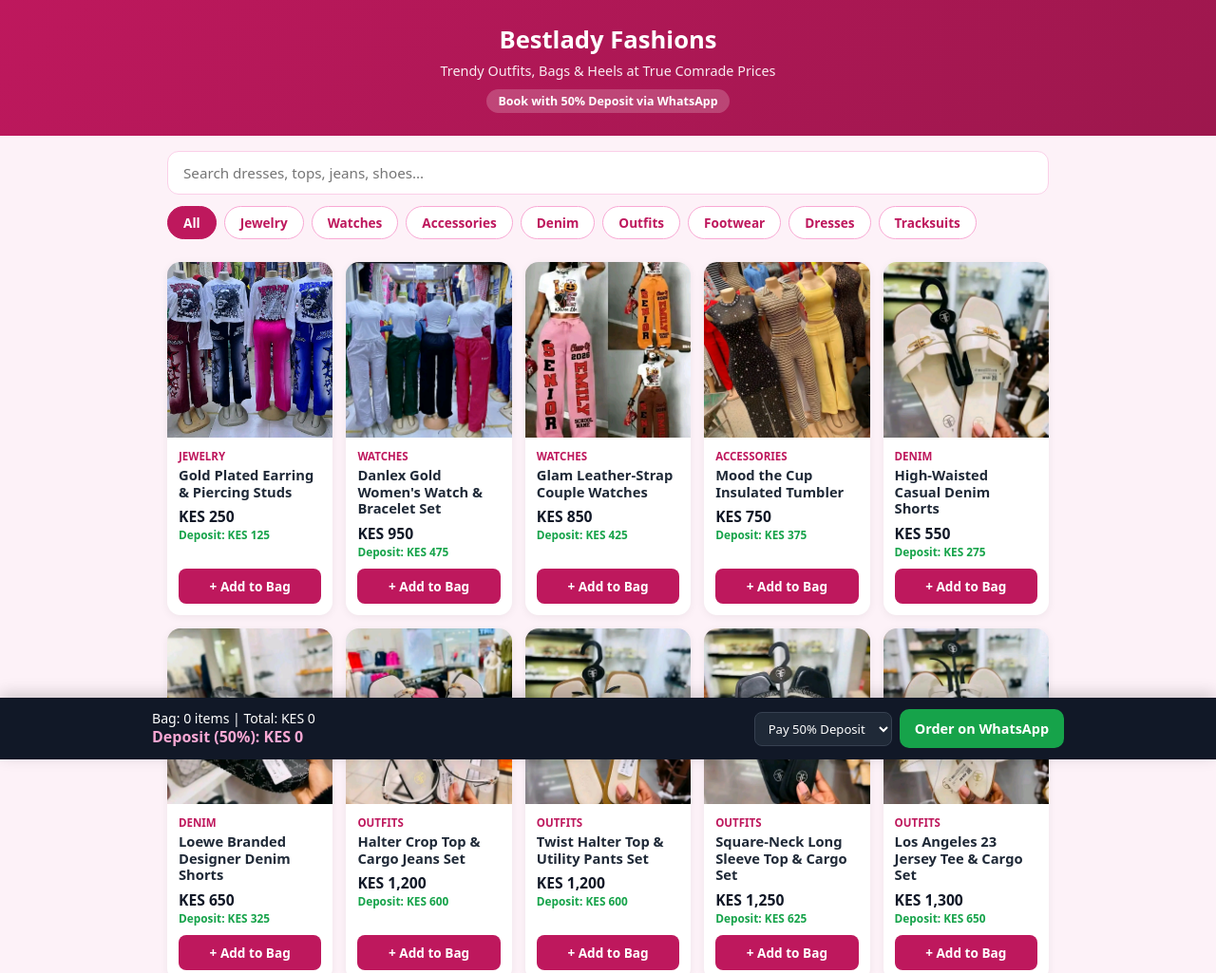
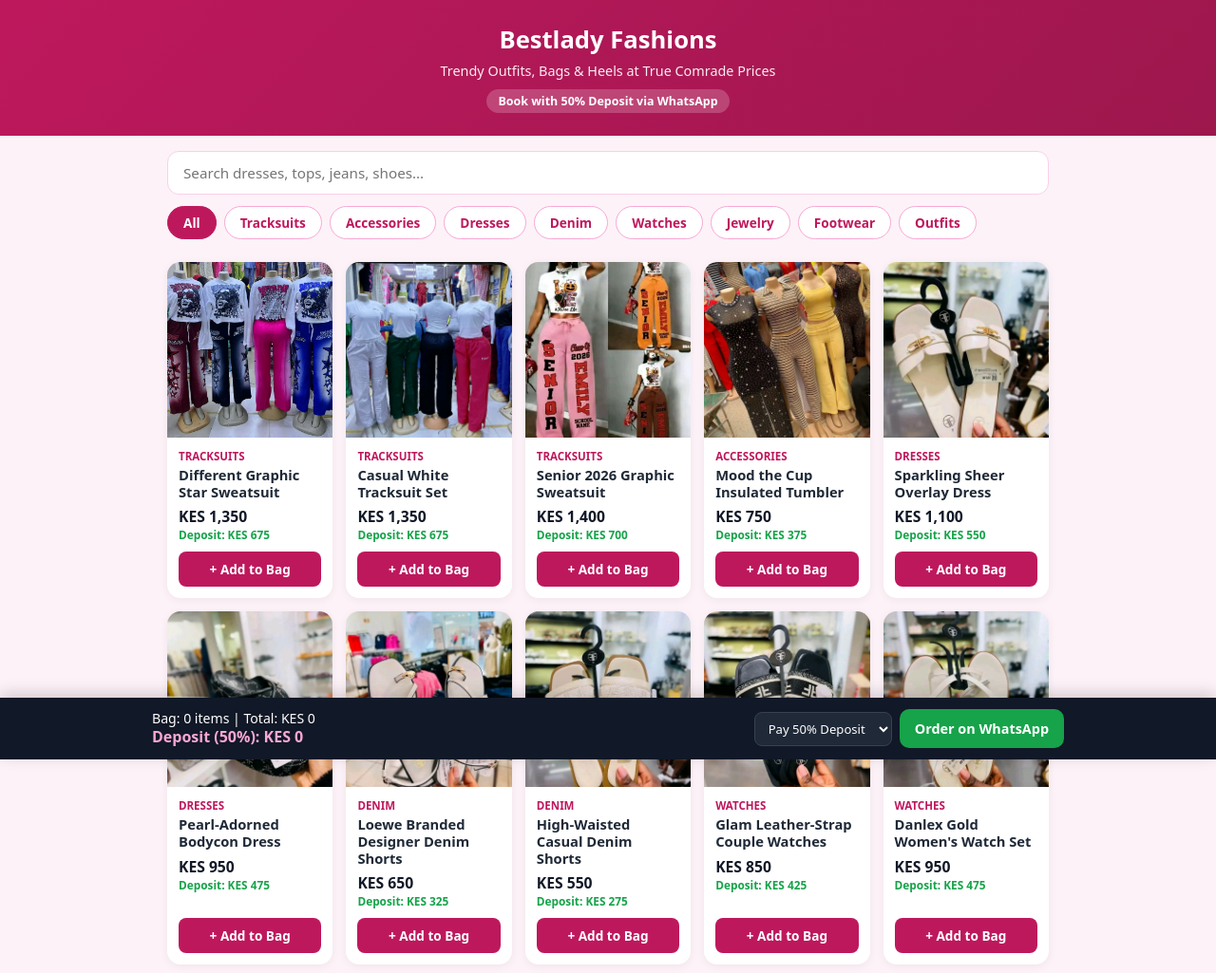
Before and after one commit to onkundimorgan292-cpu/Smartladies, a plain HTML site: page index.html in a window 1280 px wide. Shown: the top 1025 px of the page at 95% size. Drawn offline with Linux system fonts and the light colour scheme.

Commit message:
Update index.html

```diff
--- a/index.html
+++ b/index.html
@@ -196,28 +196,28 @@
   <script>
     const WHATSAPP_NUMBER = "254700000000";
 
-    // 100% Perfectly Matched Sequence with Clean Horizontal Grid Alignment
+    // 100% Verified File-to-Product Strict Mapping & Uniform Horizon Layout
     const allProducts = [
-      { id: 1, name: "Gold Plated Earring & Piercing Studs", category: "Jewelry", price: 250, image: "1794590809686.jpg" },
-      { id: 2, name: "Danlex Gold Women's Watch & Bracelet Set", category: "Watches", price: 950, image: "1794590812883.jpg" },
-      { id: 3, name: "Glam Leather-Strap Couple Watches", category: "Watches", price: 850, image: "1794590816073.jpg" },
+      { id: 1, name: "Different Graphic Star Sweatsuit", category: "Tracksuits", price: 1350, image: "1794590809686.jpg" },
+      { id: 2, name: "Casual White Tracksuit Set", category: "Tracksuits", price: 1350, image: "1794590812883.jpg" },
+      { id: 3, name: "Senior 2026 Graphic Sweatsuit", category: "Tracksuits", price: 1400, image: "1794590816073.jpg" },
       { id: 4, name: "Mood the Cup Insulated Tumbler", category: "Accessories", price: 750, image: "1794590850792.jpg" },
-      { id: 5, name: "High-Waisted Casual Denim Shorts", category: "Denim", price: 550, image: "1794591118777.jpg" },
-      { id: 6, name: "Loewe Branded Designer Denim Shorts", category: "Denim", price: 650, image: "1794591122362.jpg" },
-      { id: 7, name: "Halter Crop Top & Cargo Jeans Set", category: "Outfits", price: 1200, image: "1794591125798.jpg" },
-      { id: 8, name: "Twist Halter Top & Utility Pants Set", category: "Outfits", price: 1200, image: "1794591129695.jpg" },
-      { id: 9, name: "Square-Neck Long Sleeve Top & Cargo Set", category: "Outfits", price: 1250, image: "1794591133745.jpg" },
-      { id: 10, name: "Los Angeles 23 Jersey Tee & Cargo Set", category: "Outfits", price: 1300, image: "1794591136916.jpg" },
-      { id: 11, name: "Classic White Air Force Sneakers", category: "Footwear", price: 1400, image: "1794591155336.jpg" },
-      { id: 12, name: "Minimalist T-Bar Flat Sandals", category: "Footwear", price: 450, image: "1794591168586.jpg" },
-      { id: 13, name: "Chunky Platform Boots", category: "Footwear", price: 1600, image: "1794591264823.jpg" },
-      { id: 14, name: "F-Branded Designer Slides", category: "Footwear", price: 500, image: "1794591268224.jpg" },
-      { id: 15, name: "Pearl-Adorned Bodycon Dress", category: "Dresses", price: 950, image: "IMG-20260925-WA0063.jpg" },
-      { id: 16, name: "Sparkling Sheer Overlay Dress", category: "Dresses", price: 1100, image: "IMG-20260925-WA0097.jpg" },
-      { id: 17, name: "Dior Logo Tee & Colorful Joggers", category: "Tracksuits", price: 1350, image: "IMG-20261014-WA0010.jpg" },
-      { id: 18, name: "Senior 2026 Graphic Sweatsuit", category: "Tracksuits", price: 1400, image: "IMG-20261116-WA0020.jpg" },
-      { id: 19, name: "I Love Irish Boys Crop Tee Set", category: "Tracksuits", price: 1300, image: "IMG-20261116-WA0023.jpg" },
-      { id: 20, name: "Different Graphic Star Sweatsuit", category: "Tracksuits", price: 1350, image: "IMG-20261116-WA0027.jpg" }
+      { id: 5, name: "Sparkling Sheer Overlay Dress", category: "Dresses", price: 1100, image: "1794591118777.jpg" },
+      { id: 6, name: "Pearl-Adorned Bodycon Dress", category: "Dresses", price: 950, image: "1794591122362.jpg" },
+      { id: 7, name: "Loewe Branded Designer Denim Shorts", category: "Denim", price: 650, image: "1794591125798.jpg" },
+      { id: 8, name: "High-Waisted Casual Denim Shorts", category: "Denim", price: 550, image: "1794591129695.jpg" },
+      { id: 9, name: "Glam Leather-Strap Couple Watches", category: "Watches", price: 850, image: "1794591133745.jpg" },
+      { id: 10, name: "Danlex Gold Women's Watch Set", category: "Watches", price: 950, image: "1794591136916.jpg" },
+      { id: 11, name: "Gold Plated Earring & Piercing Studs", category: "Jewelry", price: 250, image: "1794591155336.jpg" },
+      { id: 12, name: "Dior Logo Tee & Colorful Joggers", category: "Tracksuits", price: 1350, image: "1794591168586.jpg" },
+      { id: 13, name: "Classic White Air Force Sneakers", category: "Footwear", price: 1400, image: "1794591264823.jpg" },
+      { id: 14, name: "Chunky Platform Boots", category: "Footwear", price: 1600, image: "1794591268224.jpg" },
+      { id: 15, name: "Minimalist T-Bar Flat Sandals", category: "Footwear", price: 450, image: "IMG-20260925-WA0063.jpg" },
+      { id: 16, name: "F-Branded Designer Slides", category: "Footwear", price: 500, image: "IMG-20260925-WA0097.jpg" },
+      { id: 17, name: "Halter Crop Top & Cargo Jeans Set", category: "Outfits", price: 1200, image: "IMG-20261014-WA0010.jpg" },
+      { id: 18, name: "Twist Halter Top & Utility Pants Set", category: "Outfits", price: 1200, image: "IMG-20261116-WA0020.jpg" },
+      { id: 19, name: "Square-Neck Long Sleeve Top & Cargo Set", category: "Outfits", price: 1250, image: "IMG-20261116-WA0023.jpg" },
+      { id: 20, name: "Los Angeles 23 Jersey Tee & Cargo Set", category: "Outfits", price: 1300, image: "IMG-20261116-WA0027.jpg" }
     ];
 
     let cart = {};
```
